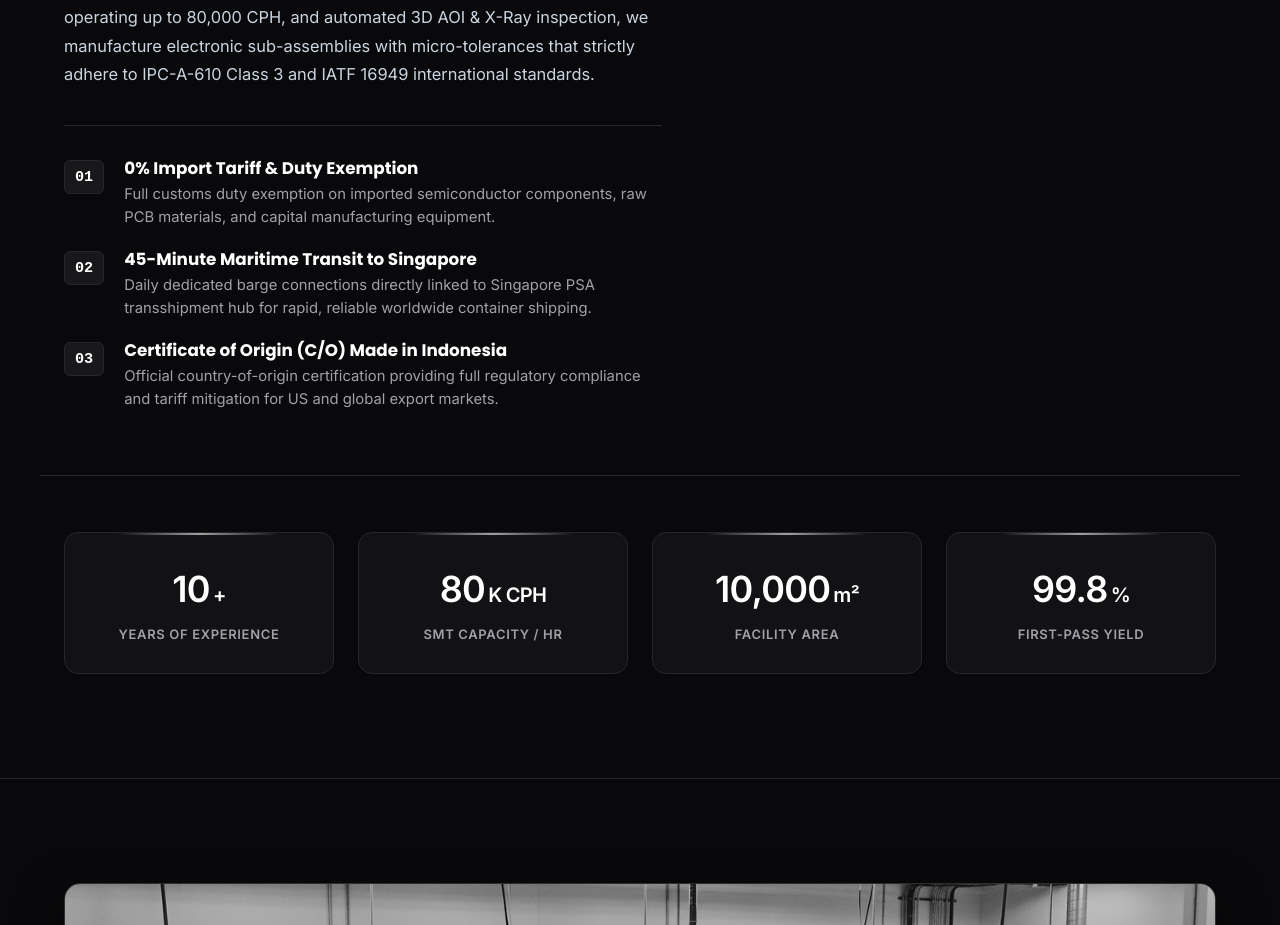
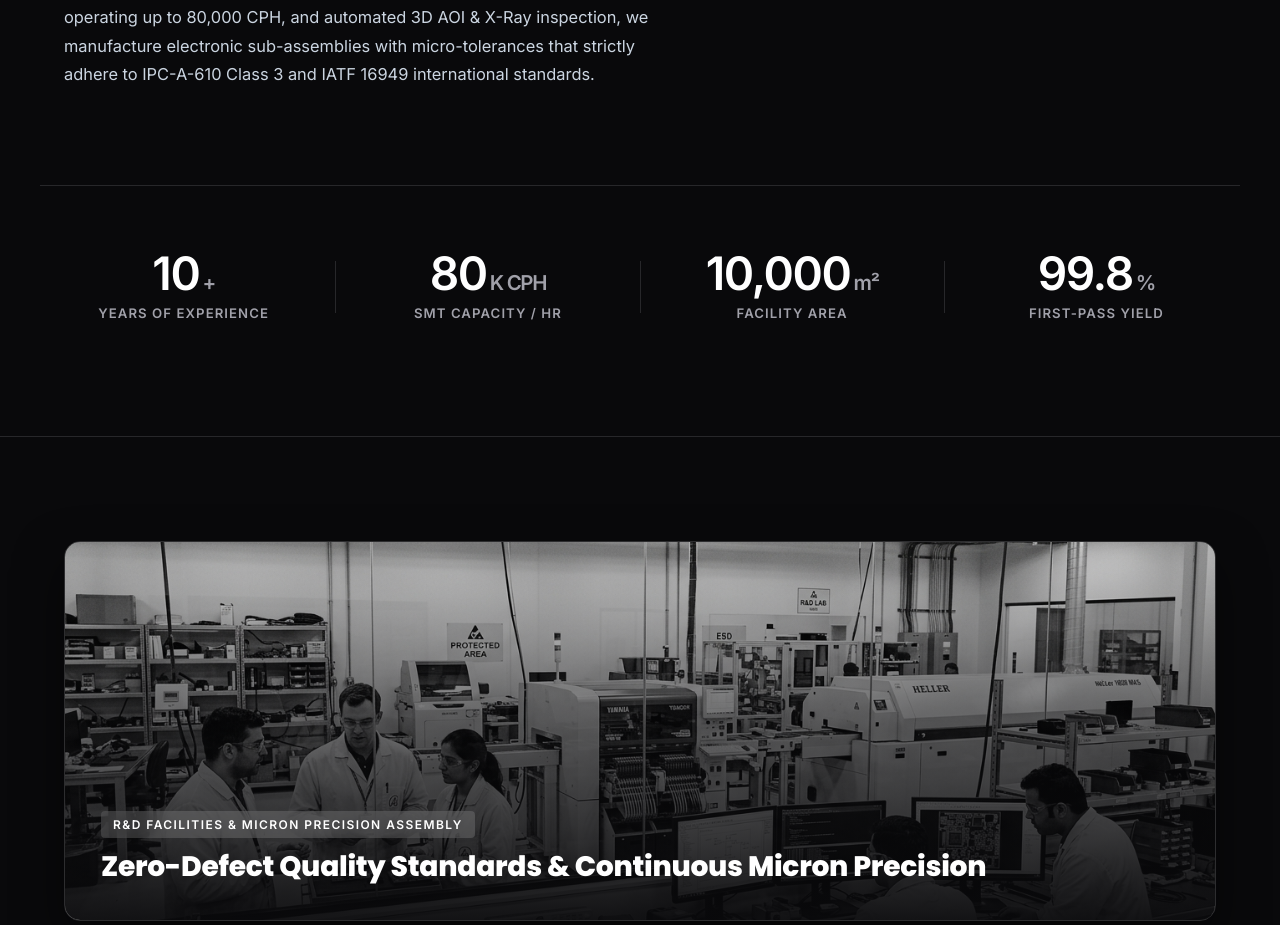
Before and after one commit to AdityaRistantoMukti/Website_Intersis, a React (Vite) app in the folder frontend/: page /about in a window 1280 px wide. Shown: the part 1284-2209 px from the top of the page. Built offline with nearby package versions, Linux system fonts and the light colour scheme; no server answers.

Commit message:
refactor(about): remove FTZ pillars and style narrative stats with clean boxless typography

```diff
--- a/frontend/src/pages/public/AboutPage.css
+++ b/frontend/src/pages/public/AboutPage.css
@@ -221,67 +221,6 @@
   color: #cbd5e1;
 }
 
-/* FTZ Strategic Pillars */
-.about-ftz-pillars {
-  display: flex;
-  flex-direction: column;
-  gap: 1.25rem;
-  margin-top: 2.25rem;
-  padding-top: 2rem;
-  border-top: 1px solid #e4e4e7;
-}
-
-[data-theme="dark"] .about-ftz-pillars {
-  border-top-color: #27272a;
-}
-
-.about-ftz-pillar {
-  display: flex;
-  gap: 1.25rem;
-  align-items: flex-start;
-}
-
-.about-ftz-pillar__num {
-  font-family: 'JetBrains Mono', monospace;
-  font-size: 0.95rem;
-  font-weight: 800;
-  color: #09090b;
-  background: #f4f4f5;
-  border: 1px solid #e4e4e7;
-  padding: 4px 10px;
-  border-radius: 6px;
-  flex-shrink: 0;
-  margin-top: 2px;
-}
-
-[data-theme="dark"] .about-ftz-pillar__num {
-  color: #ffffff;
-  background: #18181b;
-  border-color: #27272a;
-}
-
-.about-ftz-pillar__title {
-  font-size: 1.05rem;
-  font-weight: 700;
-  color: #09090b;
-  margin: 0 0 0.25rem;
-}
-
-[data-theme="dark"] .about-ftz-pillar__title {
-  color: #ffffff;
-}
-
-.about-ftz-pillar__desc {
-  font-size: 0.925rem;
-  line-height: 1.55;
-  color: #52525b;
-  margin: 0;
-}
-
-[data-theme="dark"] .about-ftz-pillar__desc {
-  color: #a1a1aa;
-}
-
 /* Showcase Photo Card in Right Column */
 .about-showcase-column {
   display: flex;
@@ -421,101 +360,86 @@
   box-shadow: 0 0 8px rgba(255, 255, 255, 0.8);
 }
 
-/* ── Merged Operational & Telemetry Metrics Deck in Narrative ── */
-.about-narrative__stats-container {
-  margin-top: 4rem;
+/* ── Operational & Telemetry Metrics Strip in Narrative (Clean Typography, No Boxes) ── */
+.about-narrative__stats-strip {
+  margin-top: 4.5rem;
   padding-top: 3.5rem;
   border-top: 1px solid #e4e4e7;
 }
 
-[data-theme="dark"] .about-narrative__stats-container {
+[data-theme="dark"] .about-narrative__stats-strip {
   border-top-color: #27272a;
 }
 
-.about-narrative__stats-grid {
-  display: grid;
-  grid-template-columns: repeat(4, 1fr);
-  gap: 1.5rem;
+.about-narrative__stats-row {
+  display: flex;
+  align-items: center;
+  justify-content: space-between;
+  gap: 2rem;
 }
 
-.about-narrative__stat-card {
-  background: #f4f4f5;
-  border: 1px solid #e4e4e7;
-  border-radius: 14px;
-  padding: 1.75rem 1.5rem;
+.about-stat-item {
+  flex: 1;
   text-align: center;
-  transition: all 0.25s ease;
-  position: relative;
-  overflow: hidden;
+  background: transparent !important;
+  border: none !important;
+  padding: 0.5rem 1rem;
+  transition: transform 0.25s ease;
 }
 
-[data-theme="dark"] .about-narrative__stat-card {
-  background: #121215;
-  border-color: #27272a;
+.about-stat-item:hover {
+  transform: translateY(-3px);
 }
 
-.about-narrative__stat-card::before {
-  content: '';
-  position: absolute;
-  top: 0;
-  left: 20%;
-  right: 20%;
-  height: 2px;
-  background: linear-gradient(90deg, transparent, #09090b, transparent);
-  opacity: 0.6;
-}
-
-[data-theme="dark"] .about-narrative__stat-card::before {
-  background: linear-gradient(90deg, transparent, #ffffff, transparent);
-}
-
-.about-narrative__stat-card:hover {
-  transform: translateY(-4px);
-  border-color: #09090b;
-  box-shadow: 0 12px 28px rgba(0, 0, 0, 0.08);
-}
-
-[data-theme="dark"] .about-narrative__stat-card:hover {
-  border-color: #ffffff;
-  box-shadow: 0 12px 28px rgba(0, 0, 0, 0.5);
-}
-
-.about-narrative__stat-val {
-  font-size: 2.25rem;
+.about-stat-item__val {
+  font-size: clamp(2.4rem, 3.6vw, 3.4rem);
   font-weight: 800;
-  letter-spacing: -0.02em;
+  letter-spacing: -0.03em;
   color: #09090b;
-  margin-bottom: 0.35rem;
+  margin-bottom: 0.4rem;
   display: flex;
   align-items: baseline;
   justify-content: center;
   gap: 3px;
+  line-height: 1;
 }
 
-[data-theme="dark"] .about-narrative__stat-val {
+[data-theme="dark"] .about-stat-item__val {
   color: #ffffff;
 }
 
-.about-narrative__stat-unit {
-  font-size: 1.25rem;
+.about-stat-item__unit {
+  font-size: clamp(1.2rem, 1.6vw, 1.6rem);
   font-weight: 700;
-  color: #09090b;
+  color: #71717a;
 }
 
-[data-theme="dark"] .about-narrative__stat-unit {
-  color: #ffffff;
+[data-theme="dark"] .about-stat-item__unit {
+  color: #a1a1aa;
 }
 
-.about-narrative__stat-label {
-  font-size: 0.8125rem;
+.about-stat-item__label {
+  font-size: 0.825rem;
   font-weight: 700;
   color: #52525b;
   text-transform: uppercase;
-  letter-spacing: 0.05em;
+  letter-spacing: 0.08em;
+  margin: 0;
 }
 
-[data-theme="dark"] .about-narrative__stat-label {
+[data-theme="dark"] .about-stat-item__label {
   color: #a1a1aa;
+}
+
+.about-stat-divider {
+  width: 1px;
+  height: 52px;
+  background: #e4e4e7;
+  flex-shrink: 0;
+}
+
+[data-theme="dark"] .about-stat-divider {
+  background: #27272a;
 }
 
 /* ── 3. VISION, MISSION & CORPORATE VALUES ── */
@@ -1234,8 +1158,14 @@
 
 /* ── RESPONSIVE MEDIA QUERIES ── */
 @media (max-width: 1024px) {
-  .about-narrative__stats-grid {
+  .about-stat-divider {
+    display: none;
+  }
+
+  .about-narrative__stats-row {
+    display: grid;
     grid-template-columns: repeat(2, 1fr);
+    gap: 2.5rem 1.5rem;
   }
 
   .about-narrative__grid,
@@ -1260,8 +1190,9 @@
     padding: 7.5rem 0 4.5rem;
   }
 
-  .about-narrative__stats-grid {
+  .about-narrative__stats-row {
     grid-template-columns: 1fr;
+    gap: 2rem;
   }
 
   .about-values-deck {
--- a/frontend/src/pages/public/AboutPage.jsx
+++ b/frontend/src/pages/public/AboutPage.jsx
@@ -208,33 +208,6 @@ export default function AboutPage() {
             <p className="about-narrative__text">
               {narrativeSettings?.p2 || t('about:narrative.p2')}
             </p>
-
-            {/* Strategic Pillars in FTZ */}
-            <div className="about-ftz-pillars">
-              <div className="about-ftz-pillar">
-                <div className="about-ftz-pillar__num">01</div>
-                <div>
-                  <h4 className="about-ftz-pillar__title">{t('about:narrative.ftz1Title')}</h4>
-                  <p className="about-ftz-pillar__desc">{t('about:narrative.ftz1Desc')}</p>
-                </div>
-              </div>
-
-              <div className="about-ftz-pillar">
-                <div className="about-ftz-pillar__num">02</div>
-                <div>
-                  <h4 className="about-ftz-pillar__title">{t('about:narrative.ftz2Title')}</h4>
-                  <p className="about-ftz-pillar__desc">{t('about:narrative.ftz2Desc')}</p>
-                </div>
-              </div>
-
-              <div className="about-ftz-pillar">
-                <div className="about-ftz-pillar__num">03</div>
-                <div>
-                  <h4 className="about-ftz-pillar__title">{t('about:narrative.ftz3Title')}</h4>
-                  <p className="about-ftz-pillar__desc">{t('about:narrative.ftz3Desc')}</p>
-                </div>
-              </div>
-            </div>
           </div>
 
           {/* Company Leadership Showcase Photo */}
@@ -288,39 +261,45 @@ export default function AboutPage() {
           </div>
         </div>
 
-        {/* ── Merged Operational & Telemetry Metrics Deck ── */}
-        <div className="container about-narrative__stats-container">
-          <div className="about-narrative__stats-grid">
-            <div className="about-narrative__stat-card">
-              <div className="about-narrative__stat-val">
+        {/* ── Operational & Telemetry Metrics Strip (Clean Typography, No Boxes) ── */}
+        <div className="container about-narrative__stats-strip">
+          <div className="about-narrative__stats-row">
+            <div className="about-stat-item">
+              <div className="about-stat-item__val">
                 <span>{headerSettings?.statYears?.value || '10'}</span>
-                <span className="about-narrative__stat-unit">+</span>
+                <span className="about-stat-item__unit">+</span>
               </div>
-              <div className="about-narrative__stat-label">{headerSettings?.statYears?.label || t('about:hero.statYears')}</div>
+              <div className="about-stat-item__label">{headerSettings?.statYears?.label || t('about:hero.statYears')}</div>
             </div>
 
-            <div className="about-narrative__stat-card">
-              <div className="about-narrative__stat-val">
+            <div className="about-stat-divider" />
+
+            <div className="about-stat-item">
+              <div className="about-stat-item__val">
                 <span>{headerSettings?.statCapacity?.value || '80'}</span>
-                <span className="about-narrative__stat-unit">K CPH</span>
+                <span className="about-stat-item__unit">K CPH</span>
               </div>
-              <div className="about-narrative__stat-label">{headerSettings?.statCapacity?.label || t('about:hero.statCapacity')}</div>
+              <div className="about-stat-item__label">{headerSettings?.statCapacity?.label || t('about:hero.statCapacity')}</div>
             </div>
 
-            <div className="about-narrative__stat-card">
-              <div className="about-narrative__stat-val">
+            <div className="about-stat-divider" />
+
+            <div className="about-stat-item">
+              <div className="about-stat-item__val">
                 <span>{headerSettings?.statArea?.value || '10,000'}</span>
-                <span className="about-narrative__stat-unit">m²</span>
+                <span className="about-stat-item__unit">m²</span>
               </div>
-              <div className="about-narrative__stat-label">{headerSettings?.statArea?.label || t('about:hero.statArea')}</div>
+              <div className="about-stat-item__label">{headerSettings?.statArea?.label || t('about:hero.statArea')}</div>
             </div>
 
-            <div className="about-narrative__stat-card">
-              <div className="about-narrative__stat-val">
+            <div className="about-stat-divider" />
+
+            <div className="about-stat-item">
+              <div className="about-stat-item__val">
                 <span>{headerSettings?.statYield?.value || '99.8'}</span>
-                <span className="about-narrative__stat-unit">%</span>
+                <span className="about-stat-item__unit">%</span>
               </div>
-              <div className="about-narrative__stat-label">{headerSettings?.statYield?.label || t('about:hero.statYield')}</div>
+              <div className="about-stat-item__label">{headerSettings?.statYield?.label || t('about:hero.statYield')}</div>
             </div>
           </div>
         </div>
```
